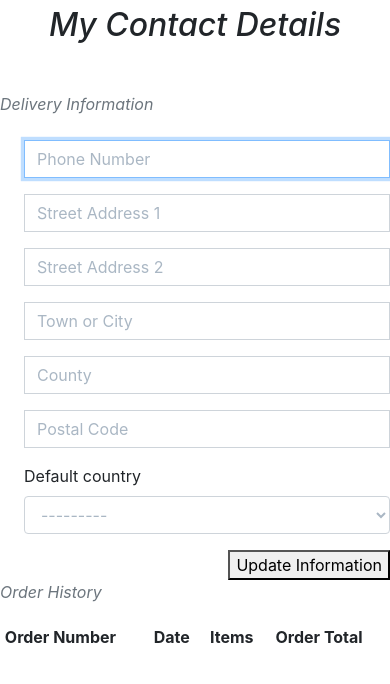
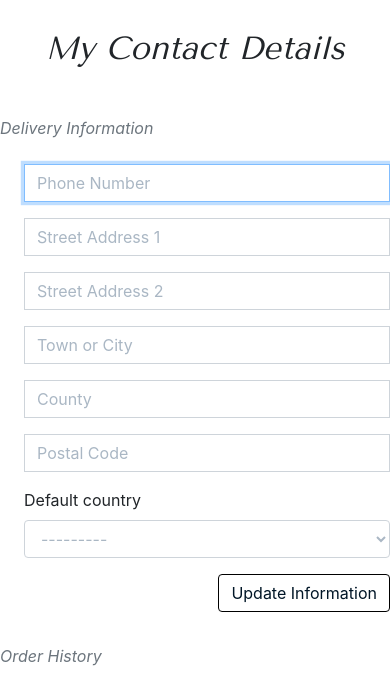
Before and after one commit to Code-Institute-Submissions/sound-store-ms4, a Django app: page /profile/ in a window 390 px wide. Shown: the part 75-759 px from the top of the page. Run offline with Django 3.2, Linux system fonts and the light colour scheme; the visitor is signed in with stand-in values (Sample User, id 1); data comes from the database, SQL or seed files in the repository; data that the repository does not hold is empty; some libraries are stand-ins or nearby versions; some web fonts are replaced.

Commit message:
Ensure responsiveness of approx. half the site by testing it in chrome developer tools

```diff
--- a/blog/templates/blog/blog.html
+++ b/blog/templates/blog/blog.html
@@ -20,15 +20,14 @@
 
 {% block content %}
 <div>
-    <h2 class="logo-font mt-5 mb-5 center blog-logo"><i>Blog</i></h2>
+    <h2 class="logo-font mt-5 mb-5 center blog-logo headings"><i>Blog</i></h2>
 </div>
 
 {% for blog in blog_list %} <!--for blog in blogs-->
 <div class="container">
     <hr>
     <div class="row">
-
-         <div class="col-4">
+        <div class="col-4">
              <p>Posted: <span class="text-muted">{{ blog.blog_created | timesince}} ago</span></p>
              <p>Posted By: <span class="text-muted">{{ blog.blog_author }}</span></p>
              <p>On: <span class="text-muted">{{ blog.blog_created }}</span></p>
@@ -75,7 +74,6 @@
   <a class="pagination-links" href="?page={{ blog_list.paginator.num_pages }}">Last &raquo</a>
 {% endif %}
 </div>
-
 {% endblock %}
 
 
--- a/blog/templates/blog/edit_blog.html
+++ b/blog/templates/blog/edit_blog.html
@@ -20,9 +20,9 @@
 
 {% block content %}
 <div>
-    <h2 class="logo-font mt-5 mb-5 center blog-logo"><i>Edit Blog</i></h2>
+    <h2 class="logo-font pt-5 mt-5 mb-5 center blog-logo headings"><i>Edit Blog</i></h2>
 </div>
-<div class="form-container">
+<div class="form-container edit-form">
     <div class="row">
       <div class="col-12">
         <form method="POST" action="{% url 'edit_blog' blog.id %}" enctype="multipart/form-data">
--- a/blog/templates/blog/full_blog.html
+++ b/blog/templates/blog/full_blog.html
@@ -19,7 +19,7 @@
 {% endblock %}
 
 {% block content %}
-<div>
+<div class="pt-5">
     <h2 class="logo-font mt-5 mb-5 center blog-logo roboto blog-title"><i>{{ blogs.blog_title }}</i></h2>
 </div>
 
--- a/blog/templates/blog/upload_blog.html
+++ b/blog/templates/blog/upload_blog.html
@@ -20,9 +20,9 @@
 
 {% block content %}
 <div>
-    <h2 class="logo-font mt-5 mb-5 center blog-logo"><i>Upload Blog</i></h2>
+    <h2 class="logo-font mt-5 mb-5 center blog-logo headings"><i>Upload Blog</i></h2>
 </div>
-<div class="form-container">
+<div class="form-container edit-form">
     <div class="row">
       <div class="col-12">
         <form method="POST" action="{% url 'upload_blog' %}" enctype="multipart/form-data">
--- a/contact/templates/contact/contact.html
+++ b/contact/templates/contact/contact.html
@@ -24,7 +24,7 @@
 <div class="container">
     <div class="row">
         <div class="col-12 text-center mt-3">
-            <h2 class="logo-font mt-5 mb-5 center"><i>Contact Us</i></h2>
+            <h2 class="logo-font mt-5 mb-5 center headings"><i>Contact Us</i></h2>
             <p class="text-muted">Please fill out the form below and we will reply as soon as possible. Thank You.</p>
         </div>
     </div>
--- a/contact/templates/contact/message-list.html
+++ b/contact/templates/contact/message-list.html
@@ -24,7 +24,7 @@
 <div class="container">
     <div class="row">
         <div class="col-12 text-center mt-3">
-            <h2 class="logo-font mt-5 mb-5 center"><i>Your Messages</i></h2>
+            <h2 class="logo-font mt-5 mb-5 center headings"><i>Your Messages</i></h2>
             <p class="text-muted">Here are your messages from customers</p>
         </div>
     </div>
--- a/products/templates/products/add_product.html
+++ b/products/templates/products/add_product.html
@@ -20,7 +20,7 @@
 <div class="container">
     <div class="row">
         <div class="col-12 col-md-6 text-center mt-3">
-            <h2 class="logo-font mt-5 mb-5 center"><i>Admin Product Management</i></h2>
+            <h2 class="logo-font mt-5 mb-5 center headings"><i>Admin Product Management</i></h2>
             <h3 >Add Product</h3>
         </div>
     </div>
--- a/products/templates/products/edit_product.html
+++ b/products/templates/products/edit_product.html
@@ -20,7 +20,7 @@
 <div class="container">
     <div class="row">
         <div class="col-12 col-md-6 text-center mt-3">
-            <h2 class="logo-font mt-5 mb-5 center"><i>Admin Product Management</i></h2>
+            <h2 class="logo-font mt-5 mb-5 center headings"><i>Admin Product Management</i></h2>
             <h3 >Edit Product</h3>
         </div>
     </div>
--- a/profiles/templates/profiles/profile.html
+++ b/profiles/templates/profiles/profile.html
@@ -24,7 +24,7 @@
     <div class="row">
         <div class="col text-center mt-3">
             <hr>
-            <h2 class="logo-font mt-5 mb-5 center"><i>My Contact Details</i></h2>
+            <h2 class="logo-font mt-5 mb-5 center headings"><i>My Contact Details</i></h2>
         </div>
     </div>
 </div>
@@ -34,17 +34,17 @@
     <form action="{% url 'profile' %}" class="mt-4 ml-4" method="POST" id="profile-update-form">
       {% csrf_token %}
       {{ form|crispy }}
-      <button class="float-right">Update Information</button>
+      <button class="float-right btn btn-links btn-mob">Update Information</button>
     </form>
   </div>
   <div class="col-12 col-lg-6">
-    <p class="text-muted"><i>Order History</i></p>
+    <p class="text-muted history-mob"><i>Order History</i></p>
     <div class="order-history table-responsive">
       <table class="table table-sm table-borderless">
           <thead>
               <tr>
                   <th>Order Number</th>
-                  <th>Date</th>
+                  <th class="date-mob">Date</th>
                   <th>Items</th>
                   <th>Order Total</th>
               </tr>
@@ -58,7 +58,7 @@
                               {{ order.order_number|truncatechars:6 }}
                           </a>
                       </td>
-                      <td>{{ order.date }}</td>
+                      <td class="date-mob">{{ order.date }}</td>
                       <td>
                           <ul class="list-unstyled">
                               {% for item in order.lineitems.all %}
--- a/static/css/base.css
+++ b/static/css/base.css
@@ -366,6 +366,10 @@ body {
 
 /* -------------------------------- Product Management (admin_add.html, admin_edit.html) */
 
+.headings{
+    font-family: 'Tenor Sans', serif;
+}
+
 .btn-file {
     position: relative;
     overflow: hidden;
@@ -627,6 +631,10 @@ body {
 
 
   @media (max-width: 768px) {
+    .date-mob {
+        display: none;
+    }
+
     .hero-mob {
         object-fit: cover;
         height: 350px;
@@ -672,6 +680,22 @@ body {
 .mob-container {
     margin-top: 3rem;
   }
+
+  .headings {
+      padding-top: 1.5rem;
+  }
+
+  .contact-container {
+      width: 100%;
+  }
+
+  .history-mob {
+      margin-top: 2rem;
+  }
+
+  .edit-form {
+    width: 100%;
+}
 }
 
   @media (min-width: 994px) {
```
